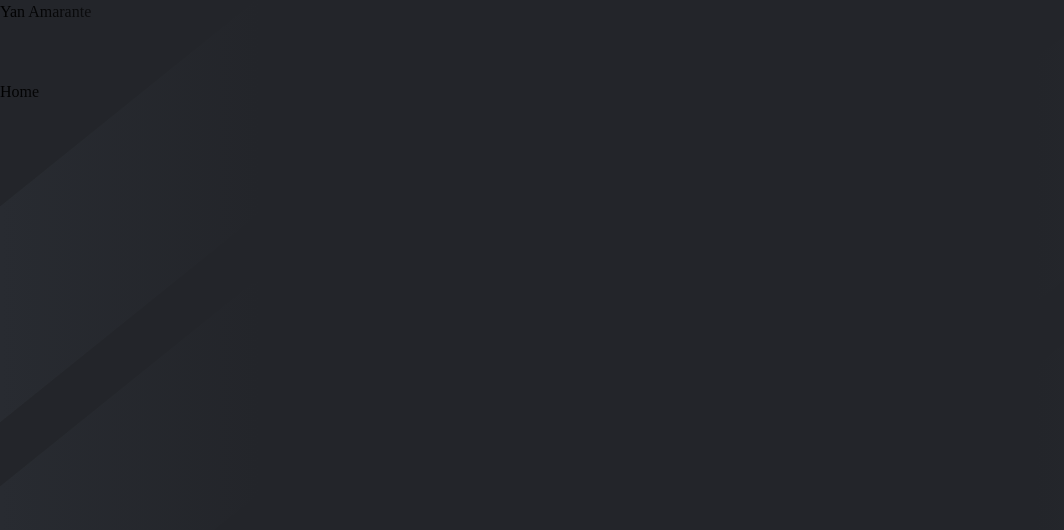
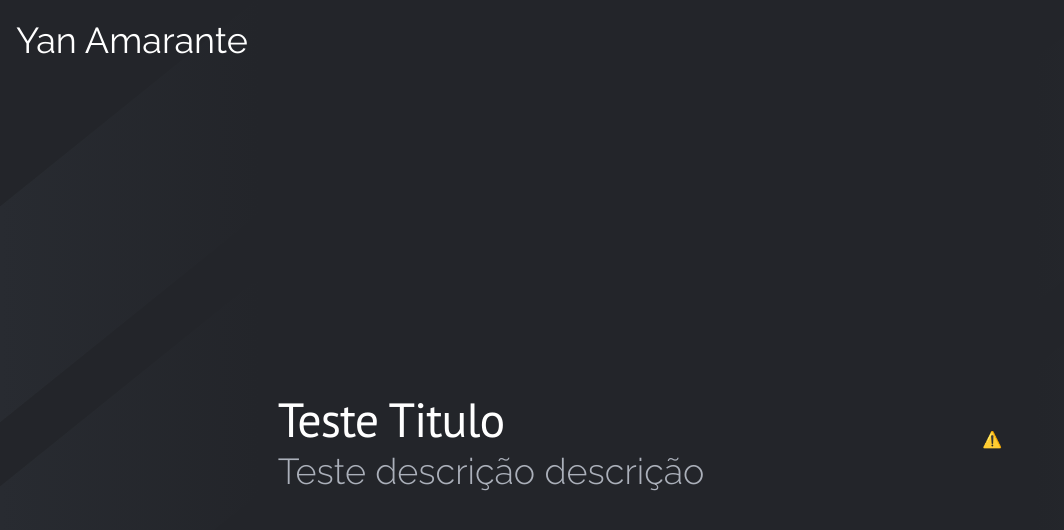
Before and after one commit to yan-amarante/Portfolio, a React (Vite) app: page / in a window 1280 px wide. Shown: the top 530 px of the page, without its empty margins (0-1064 px from the left). Built offline with nearby package versions, Linux system fonts and the light colour scheme; no server answers.

Commit message:
feat: add article and a animation to the home

```diff
--- a/package.json
+++ b/package.json
@@ -10,6 +10,7 @@
     "preview": "vite preview"
   },
   "dependencies": {
+    "@lottiefiles/react-lottie-player": "^3.5.3",
     "react": "^18.2.0",
     "react-dom": "^18.2.0"
   },
--- a/src/App.css
+++ b/src/App.css
@@ -1,4 +1,4 @@
-.container{
+.container {
   width: 100vw;
   height: 100vh;
   background-color: #23252A;
@@ -6,14 +6,57 @@
   display: flex;
   flex-direction: column;
   align-items: center;
+  z-index: -2;
 }
-.container-home{
+
+.container-home {
   width: 100%;
   height: 90%;
+  display: flex;
+  flex-direction: row;
+  align-items: center;
+  justify-content: space-evenly;
+
+  .artigo-home {
+    display: flex;
+    flex-direction: column;
+    align-items: flex-start;
+
+    .titulo-home {
+      color: #FFF;
+      font-family: PT Sans;
+      font-size: 3rem;
+      font-style: normal;
+      font-weight: 400;
+      line-height: normal;
+      letter-spacing: -0.96px;
+    }
+
+    .descricao-home {
+      color: var(--neutral-neutral-200, #ABB0BA);
+      font-family: Raleway;
+      font-size: 2.25rem;
+      font-style: normal;
+      font-weight: 300;
+      line-height: normal;
+    }
+  }
 }
-.container-header{
+
+.container-header {
   width: 100%;
   height: 10%;
+  display: flex;
+  flex-direction: row;
+  align-items: center;
+  padding: 1rem;
+
+  .titulo-header {
+    color: #FFF;
+    font-family: Raleway;
+    font-size: 2.25rem;
+    font-weight: 400;
+  }
 }
 
 
@@ -25,8 +68,10 @@
   width: 100%;
   height: 100%;
   background-image: url("./assets/background.png");
+  z-index: -1;
 }
-.container:after{
+
+.container:after {
   content: ' ';
   position: absolute;
   left: 0;
@@ -34,4 +79,5 @@
   width: 100%;
   height: 100%;
   background: linear-gradient(90deg, rgba(35, 37, 42, 0.00) 0%, #23252A 20.33%, #23252A 80.83%, rgba(35, 37, 42, 0.00) 100%);
+  z-index: -1;
 }
--- a/src/App.jsx
+++ b/src/App.jsx
@@ -1,28 +1,39 @@
 import './App.css'
+import { Player } from "@lottiefiles/react-lottie-player";
 
 function App() {
 
   return (
     <section className='container'>
-      <Header/>
-      <Home/>
+      <Header />
+      <Home />
     </section>
   )
 }
 
-function Home () {
-  return(
+function Home() {
+  return (
     <main className='container-home'>
-      <h2>Home</h2>
+      <article className='artigo-home'>
+        <h1 className='titulo-home'>Teste Titulo</h1>
+        <p className='descricao-home'>Teste descrição descrição</p>
+      </article>
+      <Player
+        src="https://assets-v2.lottiefiles.com/a/5017fc96-1177-11ee-b93e-0b578c668bf6/f95gEUFQZt.json"
+        loop
+        autoplay
+        speed={0.5}
+        style={{ height: "50%", width: "50%" }}
+      />
     </main>
   )
 }
 
 
-function Header () {
-  return(
+function Header() {
+  return (
     <header className='container-header'>
-      <h2>Yan Amarante</h2>
+      <h2 className='titulo-header'>Yan Amarante</h2>
     </header>
   )
 }
--- a/src/index.css
+++ b/src/index.css
@@ -1,3 +1,6 @@
+@import url('https://fonts.googleapis.com/css2?family=PT+Sans&family=Raleway:wght@300;400&display=swap');
+@import url('https://fonts.googleapis.com/css2?family=PT+Sans&display=swap');
+
 *,
 *::before,
 *::after {
```
Also changed, not shown: 1 other file (tests, documents, lock files or other folders). Lines whose indentation alone changed are shown as unchanged.
